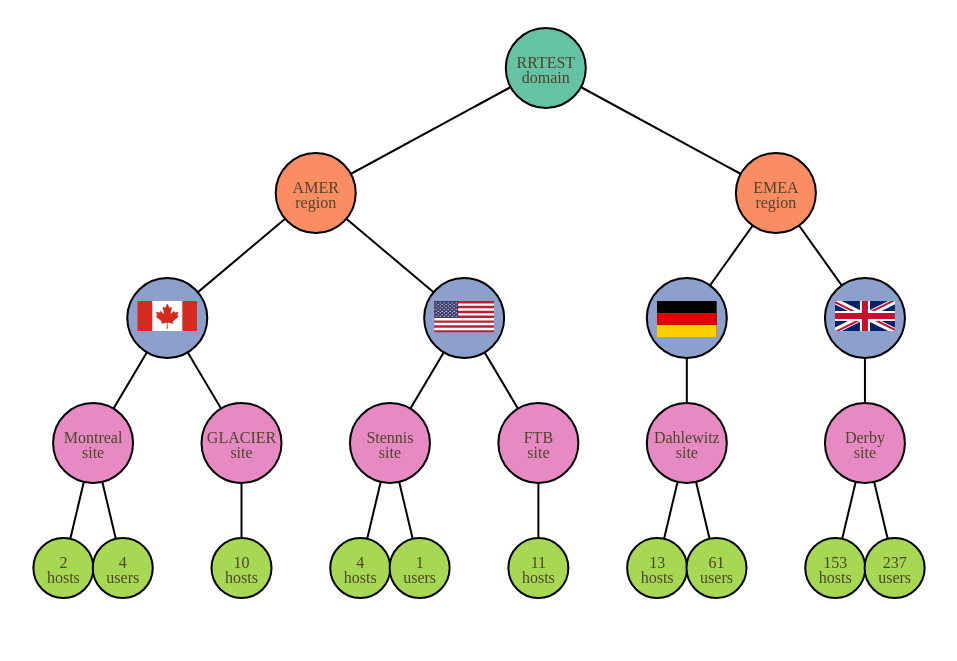
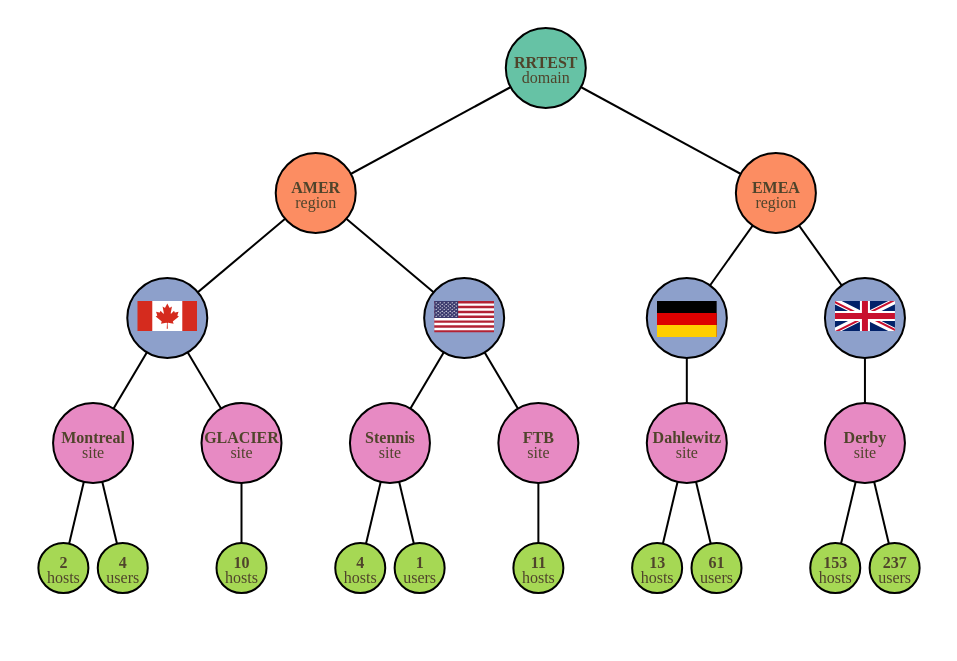
Before and after one commit to dickyw71/rrtest-info, a plain HTML site: page index.html in a window 1280 px wide. Shown: the whole page, without its empty margins (34-991 px from the left). Drawn offline with nearby package versions, Linux system fonts and the light colour scheme.

Commit message:
Update index.html
Made node text bold and leaf node circles smaller.

```diff
--- a/index.html
+++ b/index.html
@@ -49,7 +49,7 @@
             d3.selectAll("g.node")
                 // .filter(d => d.data.domain || d.data.region || d.data.country || d.data.site || d.data.computers || d.data.users )
                 .append("circle")
-                .attr("r",  d => (d.children === undefined) ? 30 : 40)
+                .attr("r",  d => (d.children === undefined) ? 25 : 40)
                 .style("fill", d => depthScale(d.depth))
                 .style("stroke", "black")
                 .style("stroke-width", "2px")
@@ -59,6 +59,7 @@
                 .attr("y", 0)
                 .style("text-anchor", "middle")
                 .style("fill", "#4f442b")
+                .style("font-weight", "bold")
                 .text(d => d.data.domain || d.data.region || d.data.site || d.data.computers || d.data.users);
 
             d3.selectAll("g.node")
```
